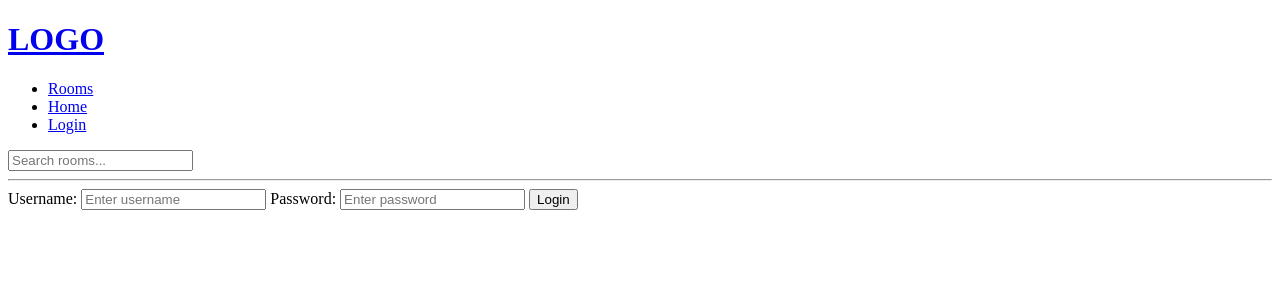
After one commit to My-name-is-Jamshidbek/discord_clone_from_practice, a Django app: page /login/ in a window 1280 px wide. The commit adds this page. Shown: the top 300 px of the page. Run offline with Django 4.2, Linux system fonts and the light colour scheme.

Commit message:
login added -login template -login view

```diff
--- a/base/templates/base/home.html
+++ b/base/templates/base/home.html
@@ -21,7 +21,7 @@
         {% endfor %}
     </div>
     <div>
-        <h2>{{count_topics}}</h2>
+        <h2>{{rooms_count}} room available</h2>
         <a href="{% url 'create-room' %}">Create Room</a>
         <div>
             {% for room in rooms %}
--- /dev/null
+++ b/base/templates/base/login_registration.html
@@ -0,0 +1,28 @@
+{% extends 'main.html' %}
+{% block title %}
+LOGIN
+{% endblock title %}
+{% block content %}
+<form action="" method = "POST">
+    {% csrf_token %}
+
+    <label>Username:</label>
+    <input type="text" name="username" placeholder="Enter username">
+
+    <label>Password:</label>
+    <input type="password" name="password" placeholder="Enter password">
+
+    {% if messages %}
+        <ul>
+            {% for message in messages %}
+                <li>
+                    {{ message }}
+                </li>
+            {% endfor %}
+        </ul>
+    {% endif %}
+
+    <input type="submit" value="Login">
+
+</form>
+{% endblock content %}
--- a/base/urls.py
+++ b/base/urls.py
@@ -2,6 +2,7 @@ from django.urls import path
 from . import views
 
 urlpatterns = [
+    path('login/', views.login, name='login'),
     path("", views.home, name="home"),
     path("rooms/", views.rooms, name="rooms"),
     path("room/<int:pk>/", views.room, name="room"),
--- a/base/views.py
+++ b/base/views.py
@@ -1,8 +1,33 @@
+from django.contrib.auth.models import User
+from django.contrib.auth import login as auth_login, authenticate as auth_authenticate
 from django.shortcuts import render, redirect
+from django.contrib import messages
 from django.db.models import Q
 from .models import Room, Topic
 from .forms import RoomForm
 # Create your views here.
+
+def login(request):
+    if request.method == 'POST':
+        username = request.POST.get('username')
+        password = request.POST.get('password')
+
+        try:
+            user = User.objects.get(username=username)
+        except:
+            messages.error(request,"User does not exist")
+        user = auth_authenticate(request = request, username = username, password = password)
+
+        if user is not None:
+            auth_login(request, user)
+            return redirect('hoom')
+        else:
+            messages.error(request,"Username or password is incorrect")
+
+
+
+    context = {}
+    return render(request, 'base/login_registration.html', context)
 
 
 def home(request):
@@ -11,7 +36,8 @@ def home(request):
                                        Q(name__icontains = q) |
                                        Q(description__icontains = q))
     topics_data = Topic.objects.all()
-    context = {'rooms': rooms_data, 'topics': topics_data}
+    rooms_count = rooms_data.count()
+    context = {'rooms': rooms_data, 'topics': topics_data, "rooms_count": rooms_count}
 
     return render(request, "base/home.html", context)
 
--- a/templates/navbar.html
+++ b/templates/navbar.html
@@ -4,5 +4,5 @@
 <ul>
     <li><a href="{% url 'rooms' %}">Rooms</a></li>
     <li><a href="{% url 'home' %}">Home</a></li>
-    <li><a href="{% url 'create-room' %}">Create room</a></li>
+    <li><a href="{% url 'login' %}">Login</a></li>
 </ul>
```
Also changed, not shown: db.sqlite3.
